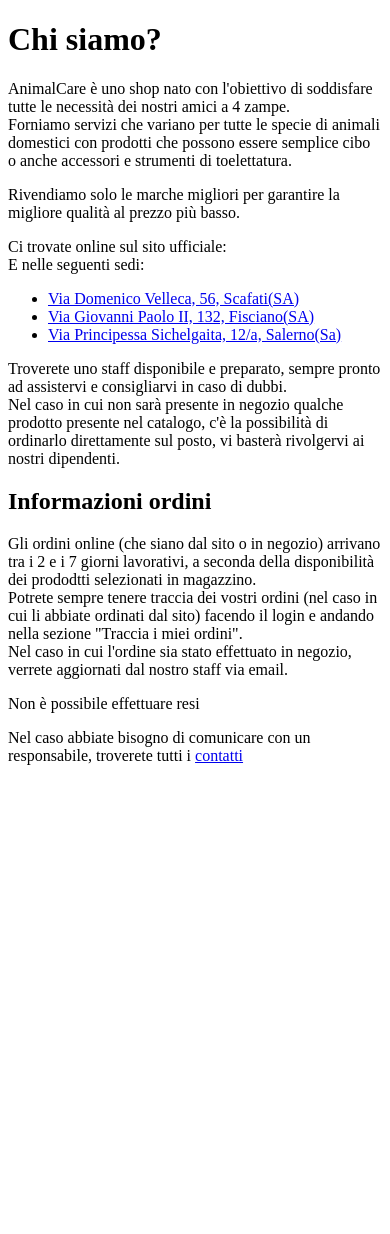
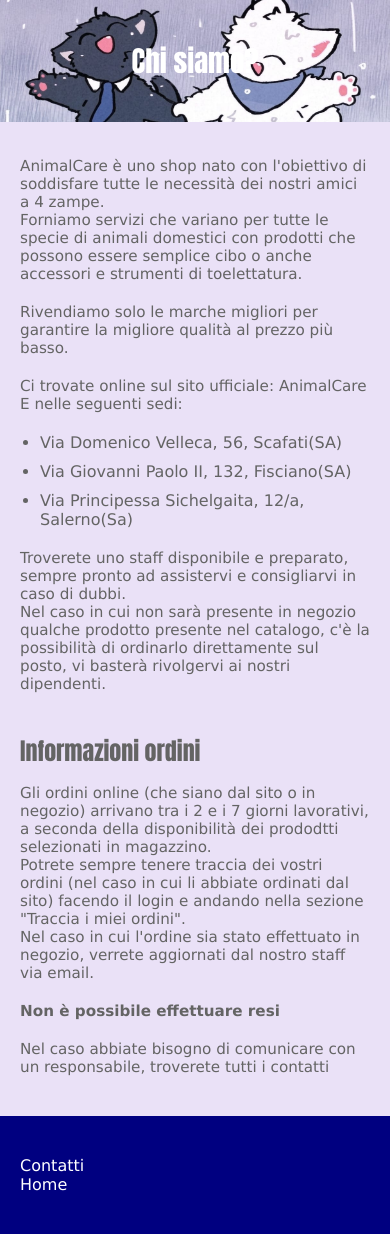
Before and after one commit to camipagano/AnimalCare, a Java web app: page /ChiSiamoServlet in a window 390 px wide. Before the commit the page ends 765 px from the top, so only its background shows below. Run offline with Tomcat 11, a stand-in JSP engine, Linux system fonts and the light colour scheme.

Commit message:
sviluppo di chi-siamo.css

```diff
--- a/WebContent/WEB-INF/views/chi-siamo.jsp
+++ b/WebContent/WEB-INF/views/chi-siamo.jsp
@@ -5,18 +5,25 @@
 <head>
 <meta charset="UTF-8">
 <title>Chi siamo</title>
+<link rel="stylesheet" type="text/css" href="<%= request.getContextPath() %>/css/chi-siamo.css">
 </head>
 <body>
-<h1>Chi siamo?</h1>
 
+<header>
+
+<h1 class= "logo">Chi siamo?</h1>
+
+</header>
+
+<main>
 <p>AnimalCare è uno shop nato con l'obiettivo di soddisfare tutte le necessità dei nostri amici a 4 zampe. <br>
 Forniamo servizi che variano per tutte le specie di animali domestici con prodotti che possono essere semplice cibo o anche accessori e strumenti di toelettatura.</p>
 
 <p>Rivendiamo solo le marche migliori per garantire la migliore qualità al prezzo più basso.</p>
 
-<p>Ci trovate online sul sito ufficiale: <!-- inserire link della homepage --> <br>
+<p>Ci trovate online sul sito ufficiale: <a href= "<%= request.getContextPath() %>/HomeServlet">AnimalCare</a><br>
 E nelle seguenti sedi:</p>
-<ul>
+<ul class="lista-sedi">
 <li><a href="https://www.google.com/maps/place/Liceo+Scientifico+Statale+Renato+Caccioppoli+-+Scafati/@40.7554322,14.5172136,481m/data=!3m3!1e3!4b1!5s0x133bbc7e17ec36ed:0x9f5f84683c430856!4m6!3m5!1s0x133bbc7e13a15e57:0x1fe437f30e473369!8m2!3d40.7554322!4d14.5197885!16s%2Fg%2F11b6cj0cnq?entry=ttu&g_ep=EgoyMDI2MDYyOS4wIKXMDSoASAFQAw%3D%3D">Via Domenico Velleca, 56, Scafati(SA)</a> </li>
 <li><a href="https://www.google.com/maps/place/Universit%C3%A0+degli+Studi+di+Salerno/@40.7752009,14.7857929,481m/data=!3m2!1e3!4b1!4m6!3m5!1s0x133bc5c7456b88bd:0x80bab96149d2993d!8m2!3d40.7752009!4d14.7883678!16zL20vMDZxdmpf?entry=ttu&g_ep=EgoyMDI2MDYyOS4wIKXMDSoASAFQAw%3D%3D">Via Giovanni Paolo II, 132, Fisciano(SA)</a></li>
 <li><a href="https://www.google.com/maps/place/Istituto+d'Istruzione+Superiore+Genovesi+-+da+Vinci/@40.6818651,14.761125,481m/data=!3m2!1e3!4b1!4m6!3m5!1s0x133bc22e0f17aaf9:0x702f92b250c71c78!8m2!3d40.6818651!4d14.7636999!16s%2Fg%2F1ptxtd0s8?entry=ttu&g_ep=EgoyMDI2MDYyOS4wIKXMDSoASAFQAw%3D%3D">Via Principessa Sichelgaita, 12/a, Salerno(Sa)</a></li>
@@ -24,13 +31,21 @@
 <p>Troverete uno staff disponibile e preparato, sempre pronto ad assistervi e consigliarvi in caso di dubbi.<br>
 Nel caso in cui non sarà presente in negozio qualche prodotto presente nel catalogo, c'è la possibilità di ordinarlo direttamente sul posto, vi basterà rivolgervi ai nostri dipendenti.</p>
 
-<h2>Informazioni ordini</h2>
+<h2 class="sottotitolo">Informazioni ordini</h2>
 <p> Gli ordini online (che siano dal sito o in negozio) arrivano tra i 2 e i 7 giorni lavorativi, a seconda della disponibilità dei prododtti selezionati in magazzino. <br>
 Potrete sempre tenere traccia dei vostri ordini (nel caso in cui li abbiate ordinati dal sito) facendo il login e andando nella sezione "Traccia i miei ordini".<br>
 Nel caso in cui l'ordine sia stato effettuato in negozio, verrete aggiornati dal nostro staff via email.
 </p>
-<p>Non è possibile effettuare resi</p>
+<p class="nota-importante">Non è possibile effettuare resi</p>
 <p>Nel caso abbiate bisogno di comunicare con un responsabile, troverete tutti i <a href="contatti.jsp">contatti</a></p>
+</main>
+
+<footer>
+    <ul>
+        <li><a href="<%= request.getContextPath() %>/ContattiServlet">Contatti</a></li>
+        <li><a href="<%= request.getContextPath() %>/HomeServlet">Home</a></li>
+    </ul>
+</footer>
 
 </body>
 </html>
--- /dev/null
+++ b/WebContent/css/chi-siamo.css
@@ -0,0 +1,147 @@
+@charset "UTF-8";
+
+body {
+    margin: 0;
+    padding: 0;
+    background-color: #eae1f7;
+    font-family: verdana;
+    display: flex;
+    flex-direction: column;
+    min-height: 100%;
+}
+
+header {
+    background-image: url('../img/cat1.jpeg');
+    background-size: cover;
+    background-position: center 30%; /* Mostra la parte centrale/alta della foto, di solito dove c'è il soggetto */
+    background-repeat: no-repeat;
+    aspect-ratio: 16 / 5;
+    padding:  0;
+    display: flex;
+    justify-content: center;
+    align-items: center;
+    max-height: 300px;
+    box-sizing: border-box;
+    width: 100%;
+}
+
+header .logo {
+    margin: 0;
+    color: #ffffff;
+    font-family: impact;
+    font-size: 2.5rem;
+    text-align: center;
+}
+
+/*--------------------------*/
+main {
+    flex: 1;
+    max-width: 800px;
+    margin: 40px auto;
+    padding: 0 20px;
+    box-sizing: border-box;
+}
+
+main p {
+    font-family: verdana;
+    color: #646464;
+    font-size: 1rem;
+    margin-bottom: 20px;
+}
+
+main .sottotitolo {
+    font-family: impact;
+    font-size: 1.8rem;
+    color: #646464;
+    margin-top: 40px;
+    margin-bottom: 15px;
+}
+
+main a {
+	color:#646464;
+    text-decoration: none;
+}
+
+main a:hover {
+    color:#ffffff;
+}
+
+.lista-sedi {
+    padding-left: 20px;
+    margin-bottom: 20px;
+}
+
+.lista-sedi li {
+    margin-bottom: 10px;
+    font-family: verdana;
+    color: #646464;
+}
+
+.nota-importante {
+    font-weight: bold;
+}
+
+/*-------------------------------------*/
+
+footer{
+	background-color: #000080;
+	padding: 20px 0;
+	text-align: left;
+	width:100%;
+}
+
+footer ul {
+    list-style-type: none;
+    margin: 20px;
+    padding: 0;
+}
+
+footer ul li a {
+    color: #ffffff;
+    text-decoration: none;
+    font-family: verdana;
+}
+
+footer ul li a:hover{
+	color: #e87d09;
+}
+
+
+@media (max-width: 768px) {
+    header {
+        min-height: 150px;
+        padding: 40px 15px;
+    }
+
+    header .logo {
+        font-size: 2.2rem;
+    }
+
+    main .sottotitolo {
+        font-size: 1.5rem;
+    }
+}
+
+@media (max-width: 576px) {
+    header {
+        min-height: 120px;
+        padding: 30px 10px;
+    }
+
+    header .logo {
+        font-size: 1.8rem;
+    }
+
+    main {
+        margin: 20px auto;
+    }
+
+    main p {
+        font-size: 0.95rem;
+    }
+
+    footer ul {
+        flex-direction: column;
+        gap: 10px;
+    }
+}
```
Also changed, not shown: WebContent/css/ricerca.css (+46 -9 lines), WebContent/img/cat1.jpeg (added).
